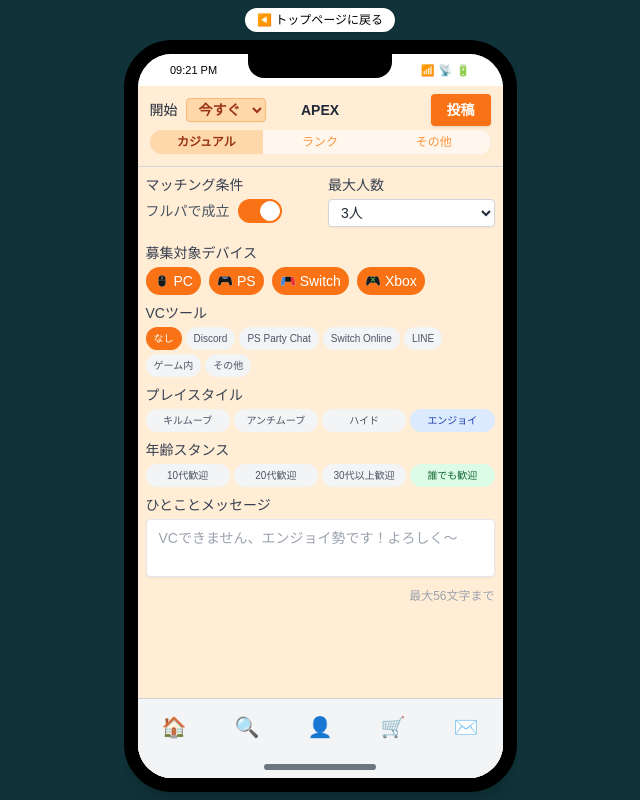
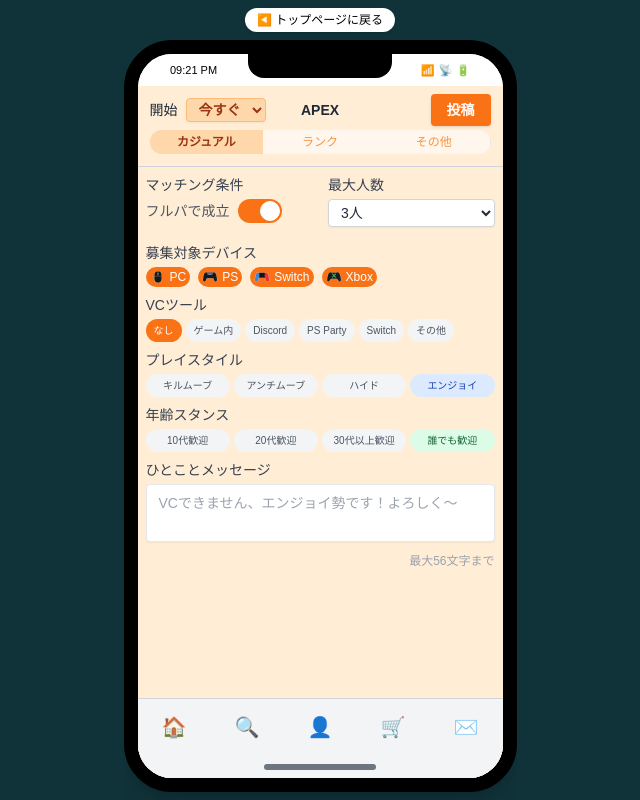
Before and after one commit to fullparty-dev/fullparty_app, a Next.js app: page /party/search/post in a window 1280 px wide. Shown: the whole page, without its empty margins (320-960 px from the left). Built offline with nearby package versions, Linux system fonts and the light colour scheme.

Commit message:
fix: 投稿フォームサイズ修正

```diff
--- a/src/app/party/search/post/page.tsx
+++ b/src/app/party/search/post/page.tsx
@@ -321,7 +321,7 @@
                   <button
                     key={device}
                     onClick={() => toggleDevice(device)}
-                    className={`flex items-center space-x-1 px-2 py-1 rounded-full text-sm transition-colors ${
+                    className={`flex items-center space-x-1 px-1 py-0.5 rounded-full text-xs transition-colors ${
                       selectedDevices.includes(device)
                         ? "bg-orange-500 text-white"
                         : "bg-gray-100 text-gray-600"
@@ -337,8 +337,8 @@
             {/* VCツール選択 */}
             <div className="mb-4">
               <label className="block text-sm font-medium text-gray-700 mb-1">VCツール</label>
-              <div className="flex gap-1 flex-wrap">
-                {["なし", "Discord", "PS Party Chat", "Switch Online", "LINE", "ゲーム内", "その他"].map((tool) => (
+              <div className="flex gap-1 overflow-x-auto whitespace-nowrap no-scrollbar">
+                {["なし", "ゲーム内", "Discord", "PS Party", "Switch", "その他"].map((tool) => (
                   <button
                     key={tool}
                     onClick={() => setSelectedVcTool(tool)}
```
